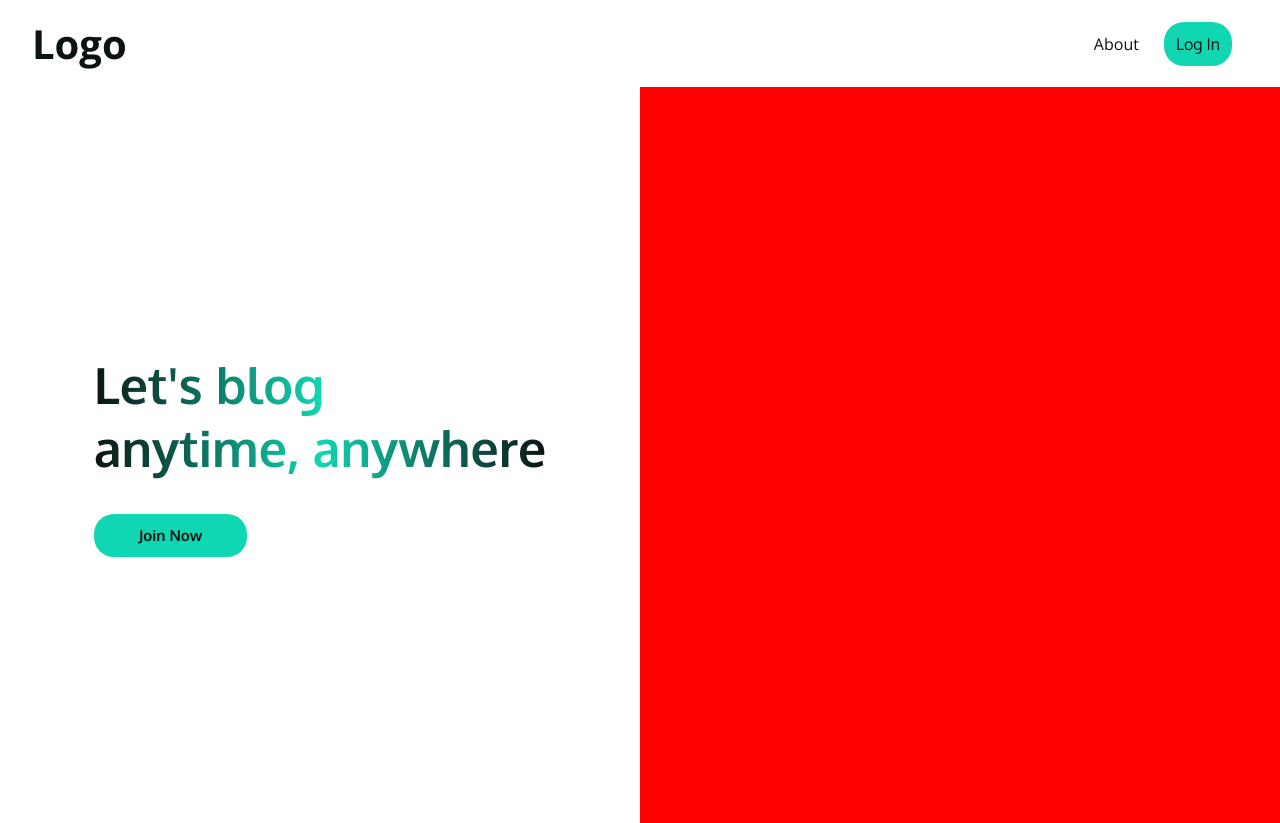
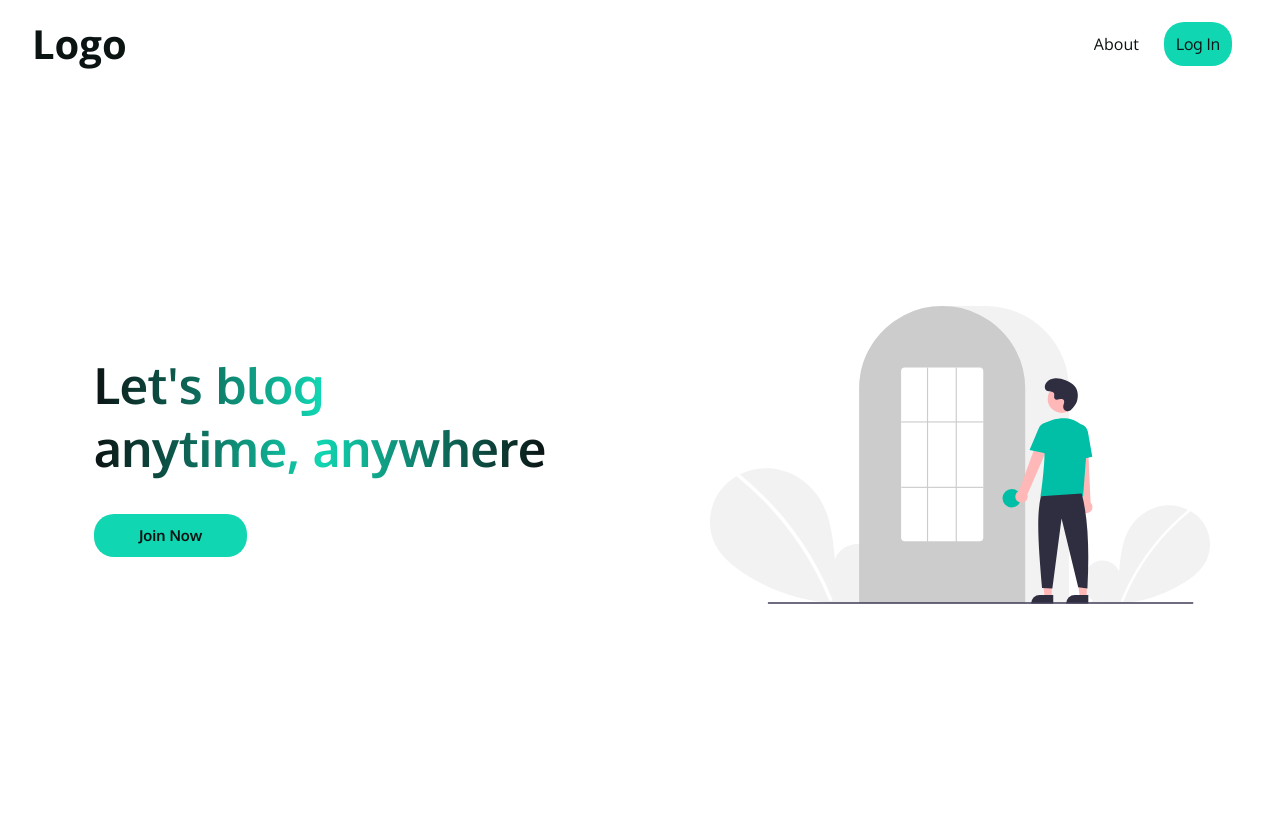
Before and after one commit to jmtgalvez/besh-flexi, a React (Create React App) app: page / in a window 1280 px wide. Built offline with nearby package versions, Linux system fonts and the light colour scheme.

Commit message:
Changes.

```diff
--- a/public/css/landingpage-home.css
+++ b/public/css/landingpage-home.css
@@ -55,7 +55,15 @@
 
 .landing__page__section2 {
     width: clamp(50%, 50vw, 50vw);
-    background: red;
+    padding: 2rem;
+}
+.landing__page__section2__div1 {
+    display: grid;
+    place-content: center;
+    height: 100%;
+}
+.landing__page__img__human__standing {
+    width: clamp(250px, 45vw, 500px);
 }
 
 
--- a/src/components/Home/LandingPageBanner.js
+++ b/src/components/Home/LandingPageBanner.js
@@ -1,4 +1,5 @@
-import React from 'react'
+import React from 'react';
+import Human from '../../images/human-standing.svg';
 
 export default function LandingPageBanner() {
   return (
@@ -16,8 +17,8 @@ export default function LandingPageBanner() {
         </section>
           {/* SECTION 2 */}
         <section className='landing__page__section2'>
-            <div className='landing__page__section1__div2'>
-
+            <div className='landing__page__section2__div1'>
+              <img src={Human} alt="A person standing" className='landing__page__img__human__standing' />
             </div>
         </section>
     </div>
```
Also changed, not shown: src/images/human-standing.svg (renamed from src/images/undraw_login_re_4vu2.svg).
